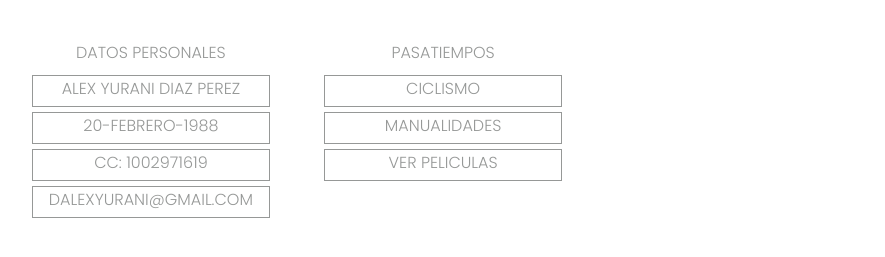
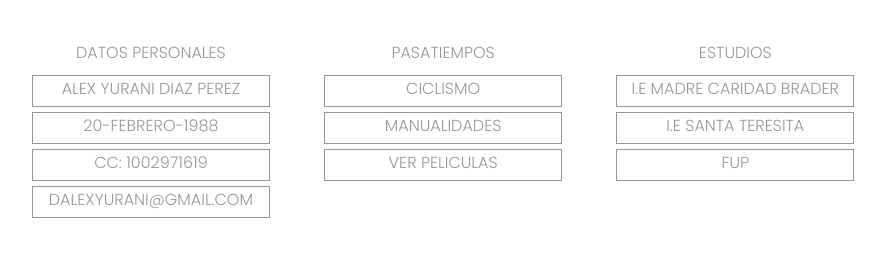
Before and after one commit to YuraDiaz/taller1lenguajes1, a plain HTML site: page index.html in a window 1280 px wide. Shown: the part 205-462 px from the top of the page, without its empty margins (43-928 px from the left). Drawn offline with Linux system fonts and the light colour scheme.

Commit message:
añadiendo Estudios

```diff
--- a/index.html
+++ b/index.html
@@ -30,6 +30,12 @@
         <div class="cajaind">MANUALIDADES</div>
         <div class="cajaind">VER PELICULAS</div>
     </section>
+    <section class="cdatos">
+        <div class="subtitulo">ESTUDIOS</div>
+        <div class="cajaind">I.E MADRE CARIDAD BRADER</div>
+        <div class="cajaind">I.E SANTA TERESITA</div>
+        <div class="cajaind">FUP</div>
+    </section>
 
 </body>
 
```
